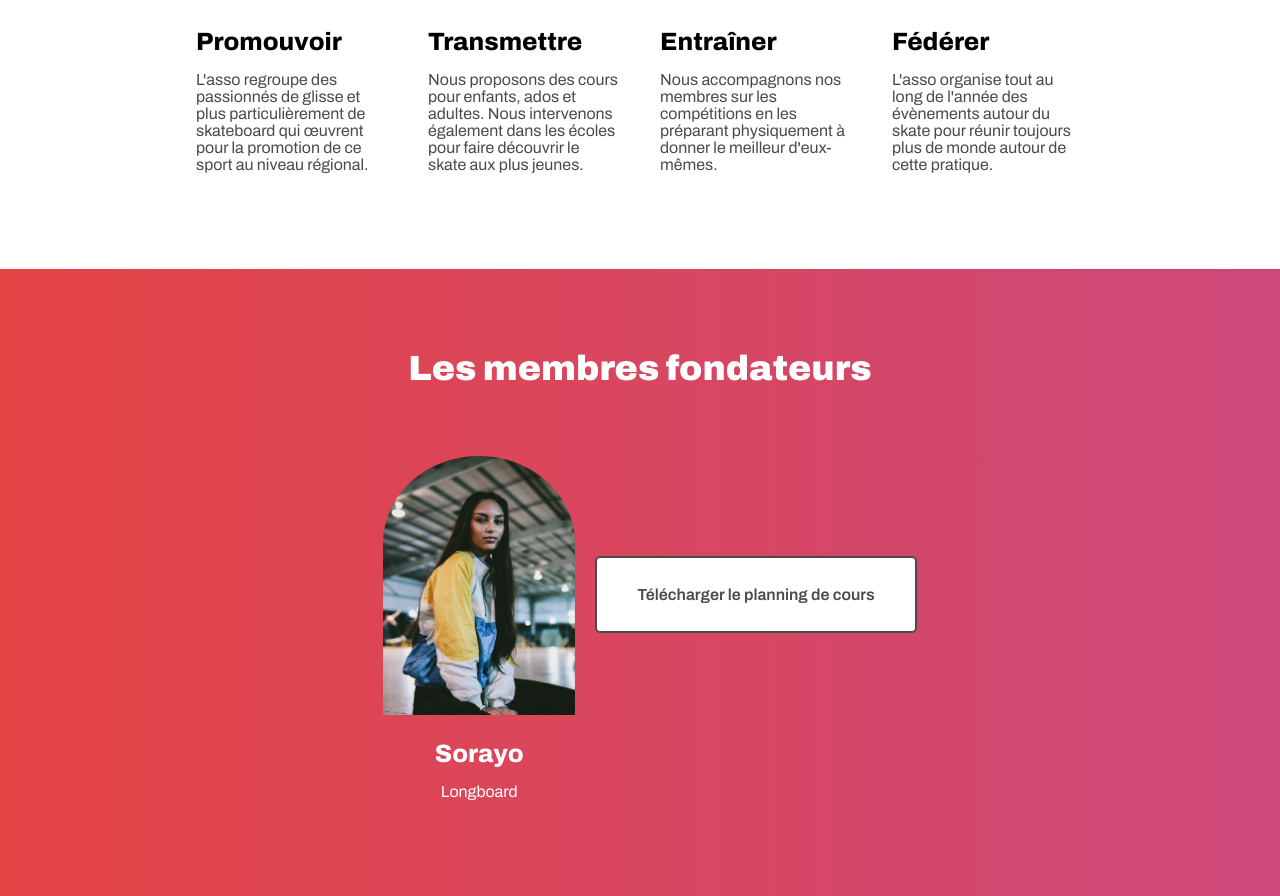
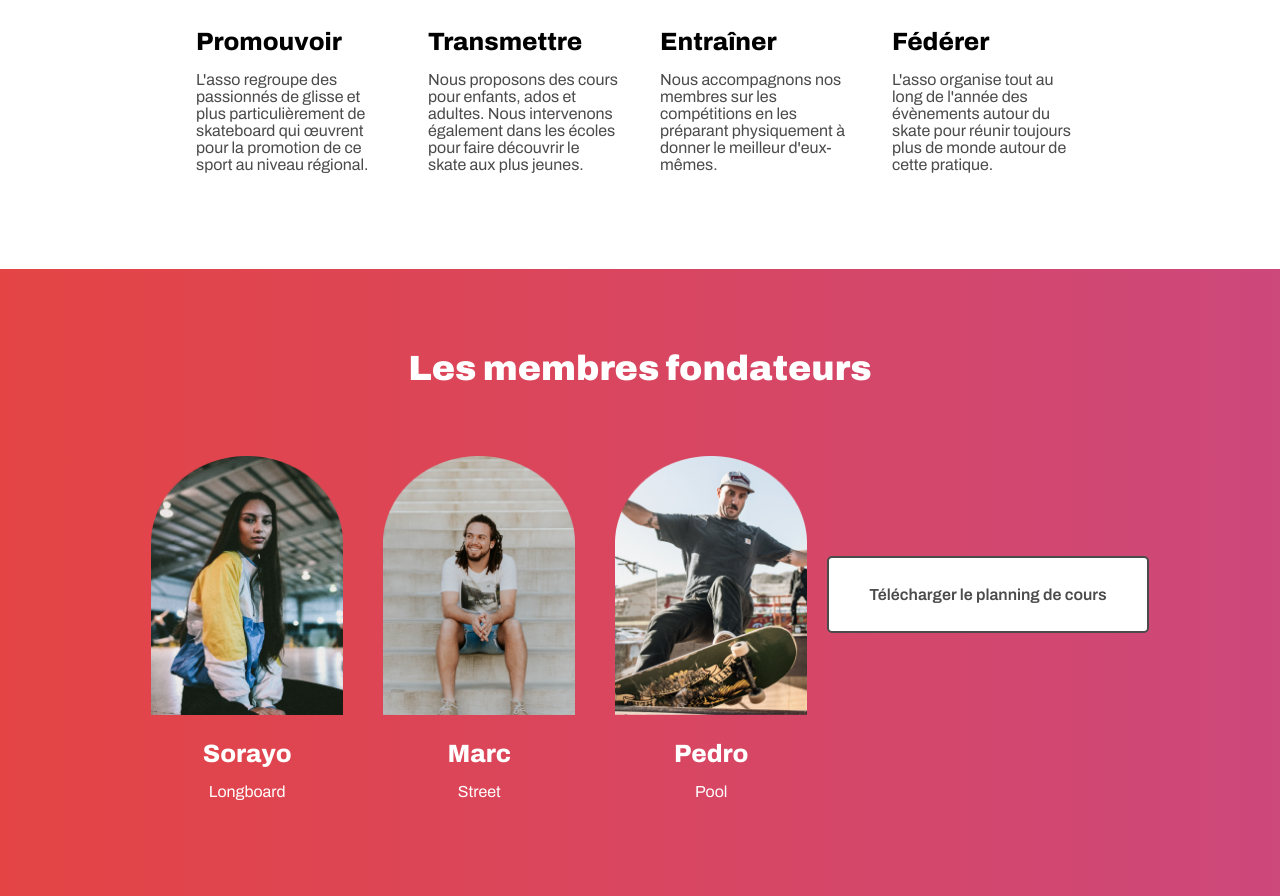
Before and after one commit to Iat-web/Riding-Citites-modifi-, a plain HTML site: page index.html in a window 1280 px wide. Shown: the part 1064-1960 px from the top of the page. Drawn offline with Linux system fonts and the light colour scheme.

Commit message:
début de la partie html à rajouter avec la partie Marc et Pedro

```diff
--- a/index.html
+++ b/index.html
@@ -47,6 +47,16 @@
 							<h3>Sorayo</h3>
 							<p>Longboard</p>
 						</article>
+						<article>
+							<img src="./images/marc.png" alt="image de Marc">
+							<h3>Marc</h3>
+							<p>Street</p>
+						</article>
+						<article>
+							<img src="./images/pedro.png" alt="image de Pedro">
+							<h3>Pedro</h3>
+							<p>Pool</p>
+						</article>
 				<section>
 					<div class="directionRow">
 						<a class="button buttonDrakGreyColor" href="documents/planning">Télécharger le planning de cours</a>
```
Also changed, not shown: 1 other file.
